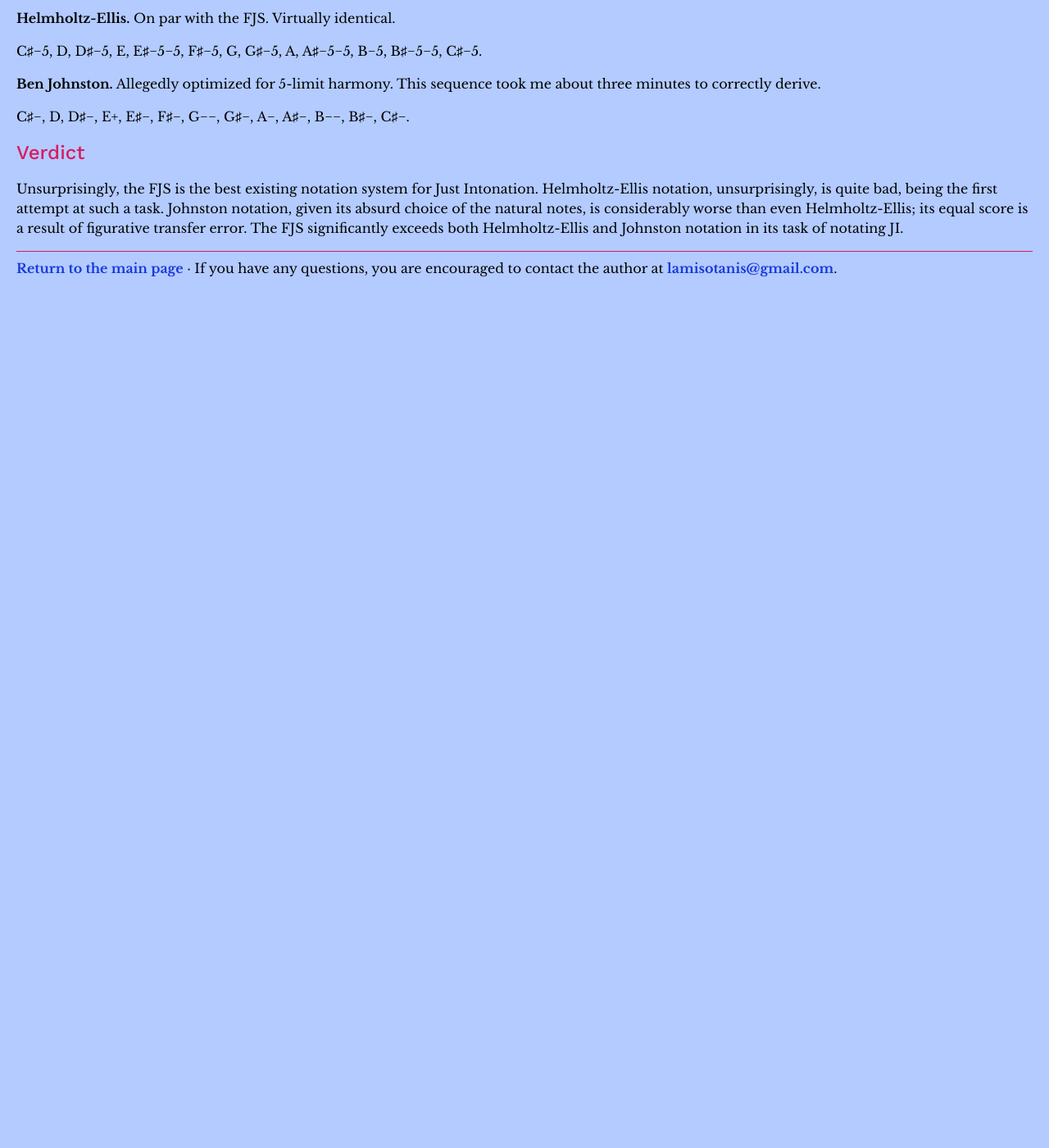
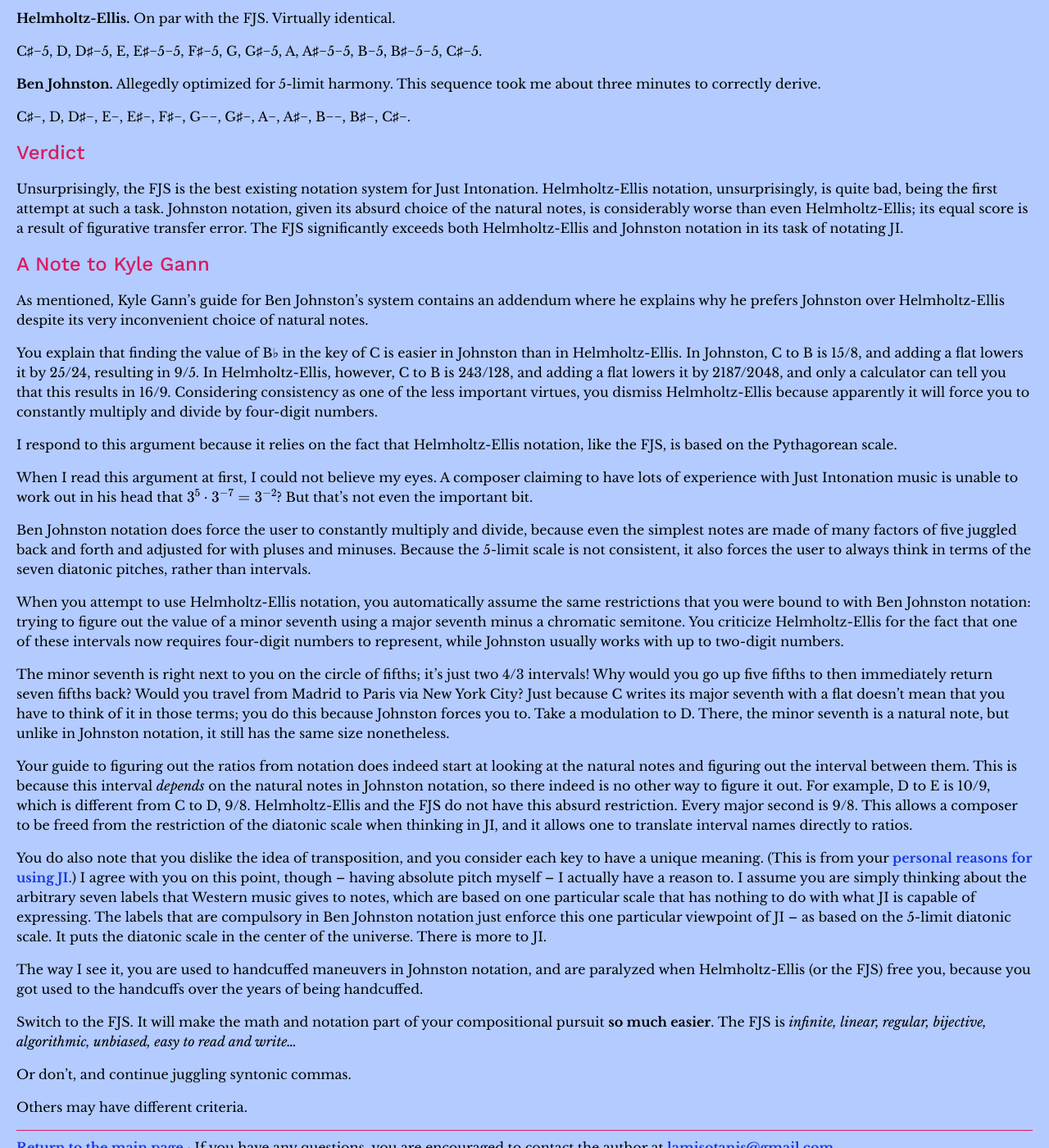
Before and after one commit to misotanni/misotanni.github.io, a Jekyll site: the page built from fjs/en/compare.md, in a window 1280 px wide and 1400 px high, scrolled down 7962 px. Shown: the whole window at 82% size. Built offline with Jekyll 4.4.1, drawn with Linux system fonts in a browser that asks for light colours; our own code applies the rules of GitHub Pages for plain Markdown files; formulas are drawn with MathJax 3; before the commit the page ends 8321 px from its top, so only the background shows below that.

Commit message:
reply to Mr. Gann

```diff
--- a/fjs/en/compare.md
+++ b/fjs/en/compare.md
@@ -285,8 +285,36 @@
 
 **Ben Johnston.** Allegedly optimized for 5-limit harmony. This sequence took me about three minutes to correctly derive.
 
-C♯−, D, D♯−, E+, E♯−, F♯−, G−−, G♯−, A−, A♯−, B−−, B♯−, C♯−.
+C♯−, D, D♯−, E−, E♯−, F♯−, G−−, G♯−, A−, A♯−, B−−, B♯−, C♯−.
 
 ## Verdict
 
 Unsurprisingly, the FJS is the best existing notation system for Just Intonation. Helmholtz-Ellis notation, unsurprisingly, is quite bad, being the first attempt at such a task. Johnston notation, given its absurd choice of the natural notes, is considerably worse than even Helmholtz-Ellis; its equal score is a result of figurative transfer error. The FJS significantly exceeds both Helmholtz-Ellis and Johnston notation in its task of notating JI.
+
+## A Note to Kyle Gann
+
+As mentioned, Kyle Gann's guide for Ben Johnston's system contains an addendum where he explains why he prefers Johnston over Helmholtz-Ellis despite its very inconvenient choice of natural notes.
+
+You explain that finding the value of B♭ in the key of C is easier in Johnston than in Helmholtz-Ellis. In Johnston, C to B is 15/8, and adding a flat lowers it by 25/24, resulting in 9/5. In Helmholtz-Ellis, however, C to B is 243/128, and adding a flat lowers it by 2187/2048, and only a calculator can tell you that this results in 16/9. Considering consistency as one of the less important virtues, you dismiss Helmholtz-Ellis because apparently it will force you to constantly multiply and divide by four-digit numbers.
+
+I respond to this argument because it relies on the fact that Helmholtz-Ellis notation, like the FJS, is based on the Pythagorean scale.
+
+When I read this argument at first, I could not believe my eyes. A composer claiming to have lots of experience with Just Intonation music is unable to work out in his head that $$3^5 \cdot 3^{-7}=3^{-2}$$? But that's not even the important bit.
+
+Ben Johnston notation does force the user to constantly multiply and divide, because even the simplest notes are made of many factors of five juggled back and forth and adjusted for with pluses and minuses. Because the 5-limit scale is not consistent, it also forces the user to always think in terms of the seven diatonic pitches, rather than intervals.
+
+When you attempt to use Helmholtz-Ellis notation, you automatically assume the same restrictions that you were bound to with Ben Johnston notation: trying to figure out the value of a minor seventh using a major seventh minus a chromatic semitone. You criticize Helmholtz-Ellis for the fact that one of these intervals now requires four-digit numbers to represent, while Johnston usually works with up to two-digit numbers.
+
+The minor seventh is right next to you on the circle of fifths; it's just two 4/3 intervals! Why would you go up five fifths to then immediately return seven fifths back? Would you travel from Madrid to Paris via New York City? Just because C writes its major seventh with a flat doesn't mean that you have to think of it in those terms; you do this because Johnston forces you to. Take a modulation to D. There, the minor seventh is a natural note, but unlike in Johnston notation, it still has the same size nonetheless.
+
+Your guide to figuring out the ratios from notation does indeed start at looking at the natural notes and figuring out the interval between them. This is because this interval *depends* on the natural notes in Johnston notation, so there indeed is no other way to figure it out. For example, D to E is 10/9, which is different from C to D, 9/8. Helmholtz-Ellis and the FJS do not have this absurd restriction. Every major second is 9/8. This allows a composer to be freed from the restriction of the diatonic scale when thinking in JI, and it allows one to translate interval names directly to ratios.
+
+You do also note that you dislike the idea of transposition, and you consider each key to have a unique meaning. (This is from your [personal reasons for using JI](https://www.kylegann.com/JIreasons.html).) I agree with you on this point, though – having absolute pitch myself – I actually have a reason to. I assume you are simply thinking about the arbitrary seven labels that Western music gives to notes, which are based on one particular scale that has nothing to do with what JI is capable of expressing. The labels that are compulsory in Ben Johnston notation just enforce this one particular viewpoint of JI – as based on the 5-limit diatonic scale. It puts the diatonic scale in the center of the universe. There is more to JI.
+
+The way I see it, you are used to handcuffed maneuvers in Johnston notation, and are paralyzed when Helmholtz-Ellis (or the FJS) free you, because you got used to the handcuffs over the years of being handcuffed.
+
+Switch to the FJS. It will make the math and notation part of your compositional pursuit **so much easier**. The FJS is *infinite, linear, regular, bijective, algorithmic, unbiased, easy to read and write...*
+
+Or don't, and continue juggling syntonic commas.
+
+Others may have different criteria.
```
